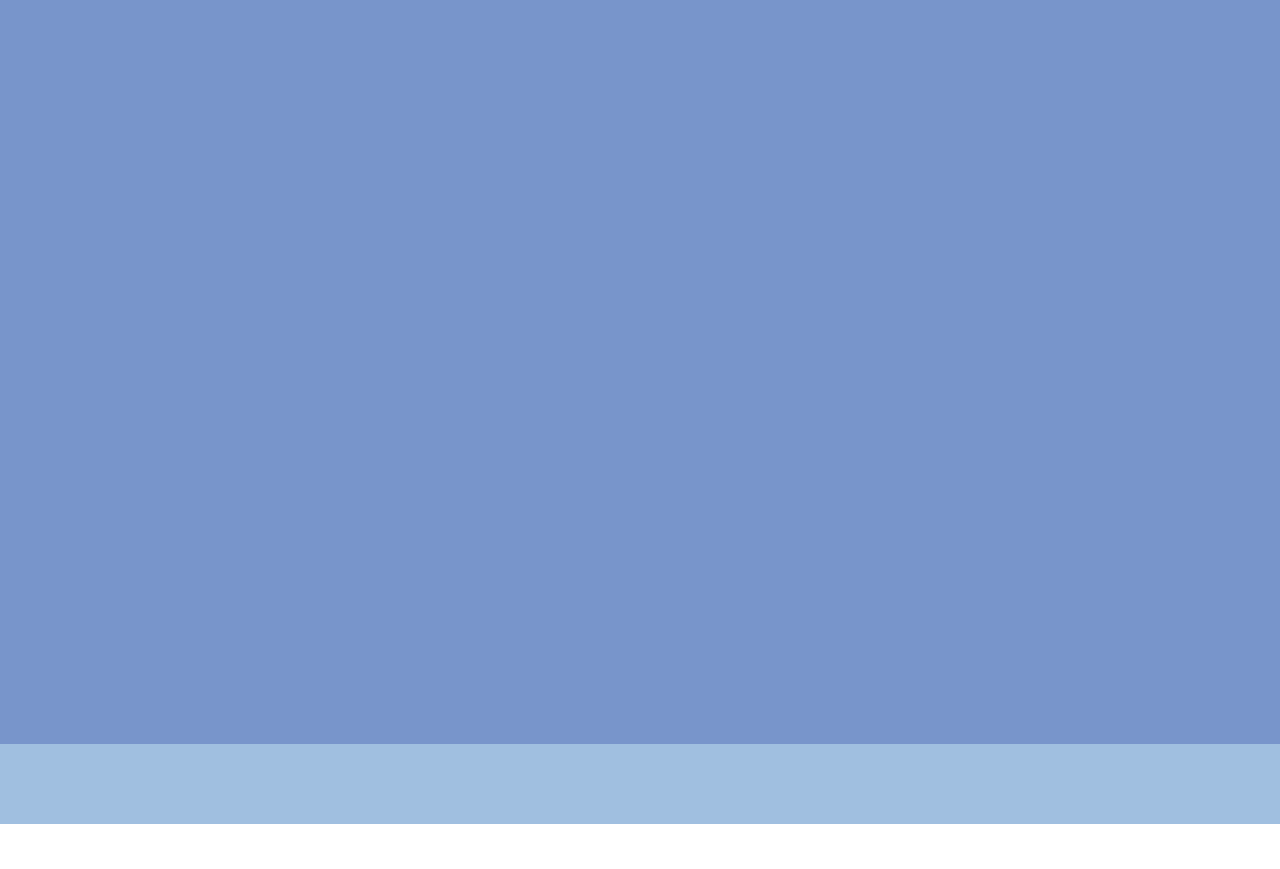
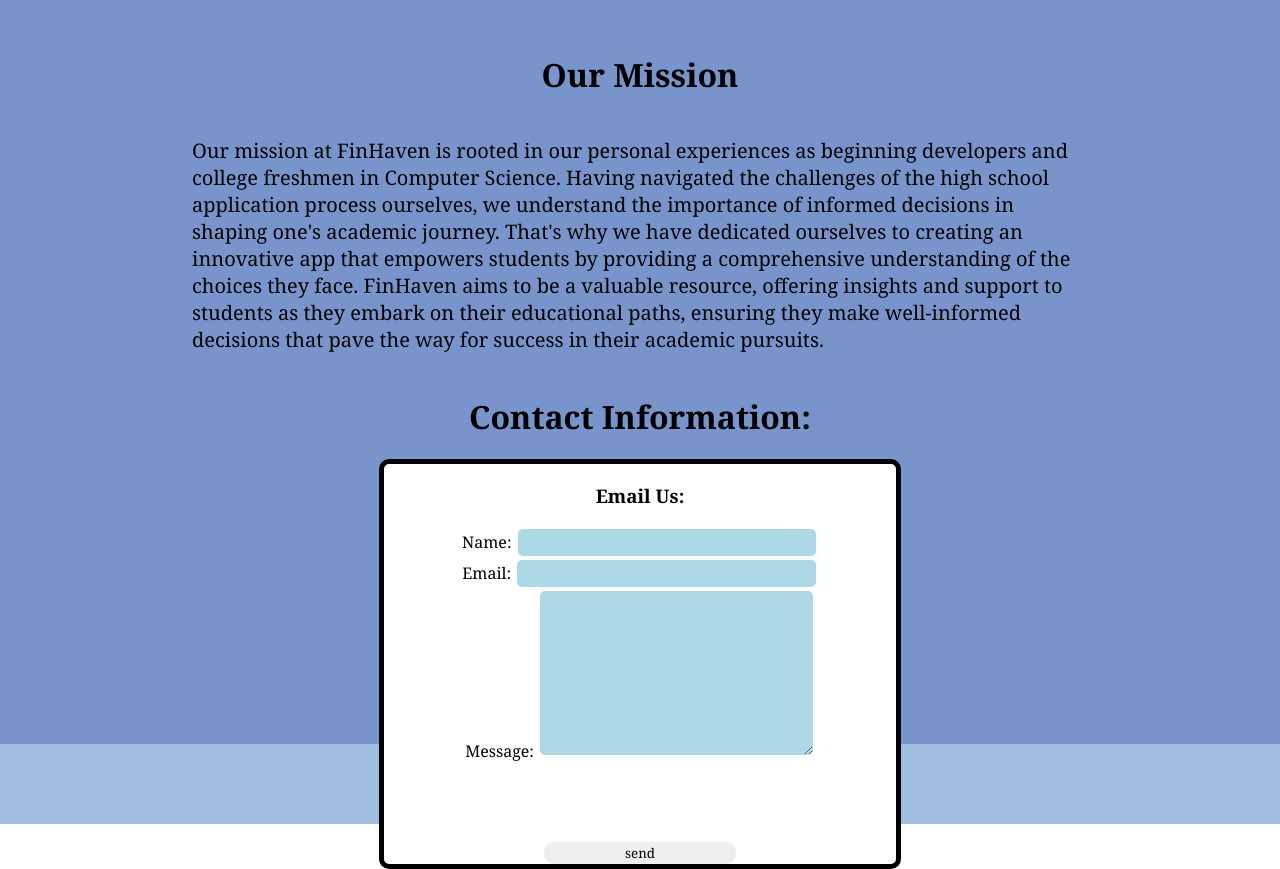
Before and after one commit to LWcoder1/finHaven, a website built with webpack: page dist/index.html in a window 1280 px wide. Shown: the part 840-1709 px from the top of the page. Before the commit the page ends 1664 px from the top, so only its background shows below. Built offline with nearby package versions, Linux system fonts and the light colour scheme; files whose address does not match are found by name.

Commit message:
Fully create the skelaton of the about us page

```diff
--- a/src/script.js
+++ b/src/script.js
@@ -100,13 +100,40 @@
 
     const aboutUsOurMissionDiv = objectClassCreator("div", "ourMissionDiv");
     const aboutUsOurMissionDivH1 = objectTxtCreator("h1", "Our Mission");
-    const aboutUsOurMissionDivMessage = objectTxtCreator("p", "Our mission at FinHaven is rooted in our personal experiences as beginning developers and college freshmen in Computer Science. Having navigated the challenges of the high school application process ourselves, we understand the importance of informed decisions in shaping one's academic journey. That's why we have dedicated ourselves to creating an innovative app that empowers students by providing a comprehensive understanding of the choices they face. [Your App Name] aims to be a valuable resource, offering insights and support to students as they embark on their educational paths, ensuring they make well-informed decisions that pave the way for success in their academic pursuits.")
+    const aboutUsOurMissionDivMessage = objectTxtCreator("p", "Our mission at FinHaven is rooted in our personal experiences as beginning developers and college freshmen in Computer Science. Having navigated the challenges of the high school application process ourselves, we understand the importance of informed decisions in shaping one's academic journey. That's why we have dedicated ourselves to creating an innovative app that empowers students by providing a comprehensive understanding of the choices they face. FinHaven aims to be a valuable resource, offering insights and support to students as they embark on their educational paths, ensuring they make well-informed decisions that pave the way for success in their academic pursuits.")
     combine(aboutUsOurMissionDiv, aboutUsOurMissionDivH1, aboutUsOurMissionDivMessage);
 
 
     const aboutUsContactInfoDiv = objectClassCreator("div", "contactInfoDiv");
-    const aboutUsContactInfoDivH1 = objectClassCreator("h1", "Contact us");
-    combine(aboutUsContactInfoDiv, aboutUsContactInfoDivH1);
+    const aboutUsContactInfoDivH1 = objectTxtCreator("h1", "Contact Information: ");
+
+    const aboutUsSendEmailDiv = objectClassCreator("div", "sendEmailDiv")
+
+    const aboutUsOurMissionDivTitle = objectTxtCreator("h3", "Email Us:");
+
+    const sendEmailNameWrap = document.createElement("div");
+    const sendEmailNameTitle = objectTxtCreator("label", "Name: ");
+    const sendEmailName = document.createElement("input");
+    combine(sendEmailNameWrap, sendEmailNameTitle, sendEmailName)
+
+    const sendEmailEmailWrap = document.createElement("div");
+    const sendEmailEmailTitle = objectTxtCreator("label", "Email: ");
+    const sendEmailEmail = document.createElement("input");
+    combine(sendEmailEmailWrap, sendEmailEmailTitle, sendEmailEmail);
+
+
+    const sendEmailMsgWrap = document.createElement("div");
+    const sendEmailMsgTitle = objectTxtCreator("label", "Message: ");
+    const sendEmailMessage = document.createElement("textarea");
+    combine(sendEmailMsgWrap, sendEmailMsgTitle, sendEmailMessage);
+
+
+    const submitEmail = objectTxtCreator("button", "send");
+
+    combine(aboutUsSendEmailDiv, aboutUsOurMissionDivTitle, sendEmailNameWrap, sendEmailEmailWrap, sendEmailMsgWrap, submitEmail);
+
+
+    combine(aboutUsContactInfoDiv, aboutUsContactInfoDivH1, aboutUsSendEmailDiv);
 
 
 
--- a/src/styles.css
+++ b/src/styles.css
@@ -92,9 +92,8 @@
 }
 
 .aboutUsPage {
-    display: grid;
-    grid-template-rows: 2fr 1fr 1fr;
-    grid-template-columns: 1fr;
+    display: flex;
+    flex-direction: column;
     width: 100vw;
     height: var(--mainBodyDivHeight);
 }
@@ -140,3 +139,46 @@
     width: 70vw;
     font-size: 20px;
 }
+
+.contactInfoDiv {
+    display: flex;
+    flex-direction: column;
+    align-items: center;
+}
+
+.sendEmailDiv {
+    width: 40vw;
+    height: 50vh;
+    background-color: white;
+    border-radius: 10px;
+    border: 5px black solid;
+    display: flex;
+    flex-direction: column;
+    align-items: center;
+    text-align: right;
+}
+
+.sendEmailDiv div input {
+    background-color: lightblue;
+    border: none;
+    border-radius: 5px;
+    height: 25px;
+    margin: 2px;
+    width: 23vw;
+}
+
+
+.sendEmailDiv div textArea {
+    background-color: lightblue;
+    border: none;
+    border-radius: 5px;
+    margin: 2px;
+    width: 21vw;
+    height: 20vh;
+}
+
+.sendEmailDiv button {
+    margin-top: 10vh;
+    height: 5vh;
+    width: 15vw;
+}
```
Also changed, not shown: dist/main.js.
